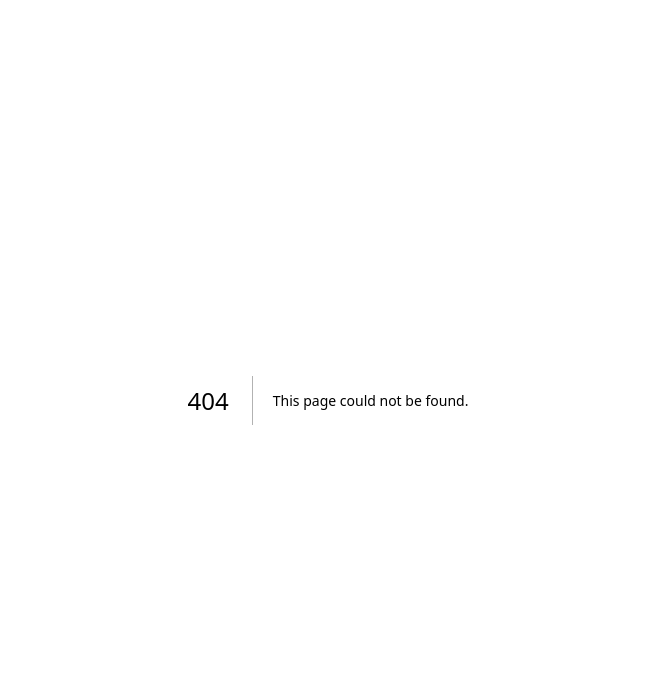
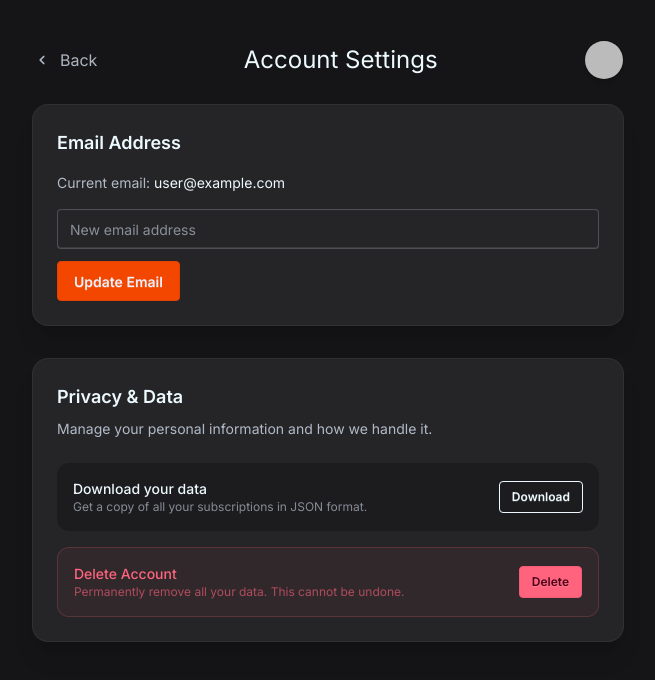
Before and after one commit to margoverd/subscriptions-manager, a Next.js app: page /settings in a window 1280 px wide. Before the commit this address had no page. Shown: the top 680 px of the page, without its empty margins (312-967 px from the left). Built offline with nearby package versions, Linux system fonts and the light colour scheme; no server answers; sample sign-in values are in the browser's storage.

Commit message:
feat: add Settings page with UI for email management and GDPR compliance

```diff
--- /dev/null
+++ b/app/settings/layout.js
@@ -0,0 +1,18 @@
+import { auth } from "@/auth";
+import { redirect } from "next/navigation";
+import { SessionProvider } from "@/components/SessionProvider";
+
+export default async function LayoutPrivate({ children }) {
+  const session = await auth();
+  // if person didn't signUp or session expired, it will be undefined
+  if (!session) {
+    // redirect person
+    redirect("/");
+  }
+
+  return (
+    <SessionProvider value={session}>
+      <div className="min-h-screen relative overflow-y-auto">{children}</div>
+    </SessionProvider>
+  );
+}
--- /dev/null
+++ b/app/settings/page.js
@@ -0,0 +1,81 @@
+import Icon from "@/components/Icon";
+import MenuAvatarPopover from "@/components/MenuAvatarPopover";
+import Link from "next/link";
+
+export default function SettingsPage() {
+  return (
+    <div className="max-w-2xl mx-auto p-4 md:p-10">
+      <header className="max-full mx-auto pb-6 flex justify-between items-center">
+        <Link
+          href="/dashboard"
+          aria-label="Back to Dashboard"
+          className="flex items-center gap-2 group text-base-content/70 hover:text-base-content transition-colors"
+        >
+          <Icon
+            name="angle-left"
+            className="text-xl transform transition-transform duration-200 group-hover:-translate-x-1"
+          />
+          <span>Back</span>
+        </Link>
+        <h1 className="text-2xl">Account Settings</h1>
+
+        <MenuAvatarPopover />
+      </header>
+
+      <div className="space-y-8">
+        {/* Секция Email */}
+        <section className="bg-base-100 p-6 rounded-2xl border border-white/5 shadow-xl">
+          <h2 className="text-lg font-semibold mb-4">Email Address</h2>
+          <p className="text-sm text-base-content/70 mb-4">
+            Current email:{" "}
+            <span className="text-base-content">user@example.com</span>
+          </p>
+          <div className="flex flex-col gap-3">
+            <input
+              type="email"
+              placeholder="New email address"
+              className="input input-bordered w-full"
+            />
+            <button className="btn btn-primary w-fit shadow-none">
+              Update Email
+            </button>
+          </div>
+        </section>
+
+        {/* Секция Данных (ЕС GDPR) */}
+        <section className="bg-base-100 p-6 rounded-2xl border border-white/5 shadow-xl">
+          <h2 className="text-lg font-semibold mb-2">Privacy & Data</h2>
+          <p className="text-sm text-base-content/70 mb-6">
+            Manage your personal information and how we handle it.
+          </p>
+
+          <div className="flex flex-col gap-4">
+            <div className="flex items-center justify-between p-4 bg-base-200/50 rounded-xl">
+              <div>
+                <p className="font-medium text-sm shadow-none">
+                  Download your data
+                </p>
+                <p className="text-xs text-base-content/50">
+                  Get a copy of all your subscriptions in JSON format.
+                </p>
+              </div>
+              <button className="btn btn-outline btn-sm">Download</button>
+            </div>
+
+            <div className="flex items-center justify-between p-4 border border-error/20 bg-error/5 rounded-xl">
+              <div>
+                <p className="font-medium text-sm text-error">Delete Account</p>
+                <p className="text-xs text-error/60">
+                  Permanently remove all your data. This cannot be undone.
+                </p>
+              </div>
+              <button className="btn btn-error btn-sm shadow-none">
+                Delete
+              </button>
+            </div>
+          </div>
+        </section>
+      </div>
+    </div>
+  );
+}
--- a/components/MenuAvatarPopover.js
+++ b/components/MenuAvatarPopover.js
@@ -4,6 +4,8 @@ import { useState, useRef, useEffect } from "react";
 import ButtonLogout from "./ButtonLogout";
 import Image from "next/image";
 import { useSession } from "./SessionProvider";
+import Icon from "./Icon";
+import Link from "next/link";
 
 export default function MenuAvatarPopover({ extraStyles }) {
   const session = useSession();
@@ -79,6 +81,25 @@ export default function MenuAvatarPopover({ extraStyles }) {
                 {user?.email || "user@email.com"}
               </div>
             </div>
+            <Link
+              href="/settings"
+              className="px-3 py-2 w-full flex justify-between items-center rounded-lg border-none text-base-content/70 hover:text-base-content font-normal hover:bg-base-300 transition-colors cursor-pointer shadow-none mb-0.5"
+            >
+              <span className="text-sm">Settings</span>
+              <span className="swap swap-rotate">
+                {/* this hidden checkbox controls the state */}
+                <input type="checkbox" />
+                <Icon name="setting" className="text-xl font-normal" />
+              </span>
+            </Link>
+
+            {/* <button className="px-3 py-2 w-full flex justify-between items-center rounded-lg border-none text-base-content/70 hover:text-base-content font-normal hover:bg-base-300 transition-colors cursor-pointer shadow-none">
+              <span className="text-sm">Snowfall</span>
+              <input
+                type="checkbox"
+                className="toggle toggle-sm toggle-primary"
+              />
+            </button> */}
           </div>
 
           <div className="divider my-2" />
```
Also changed, not shown: app/dashboard/s/[subId]/page.js (+0 -8 lines).
